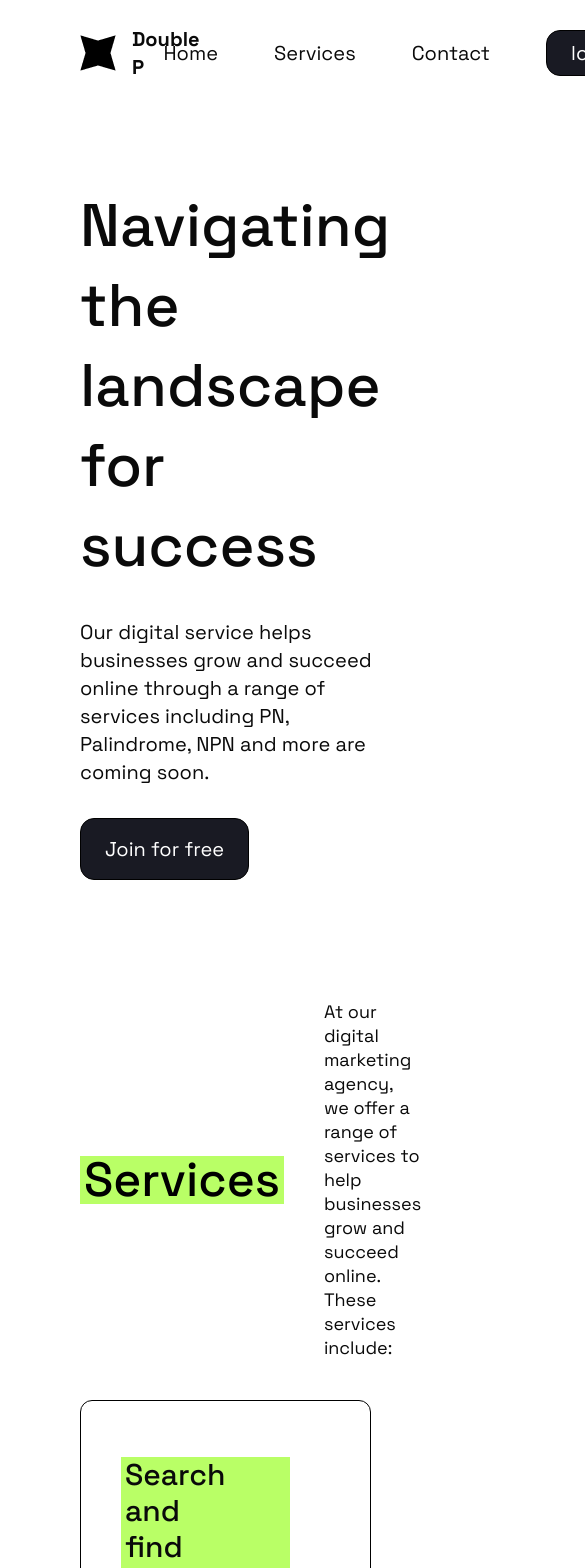
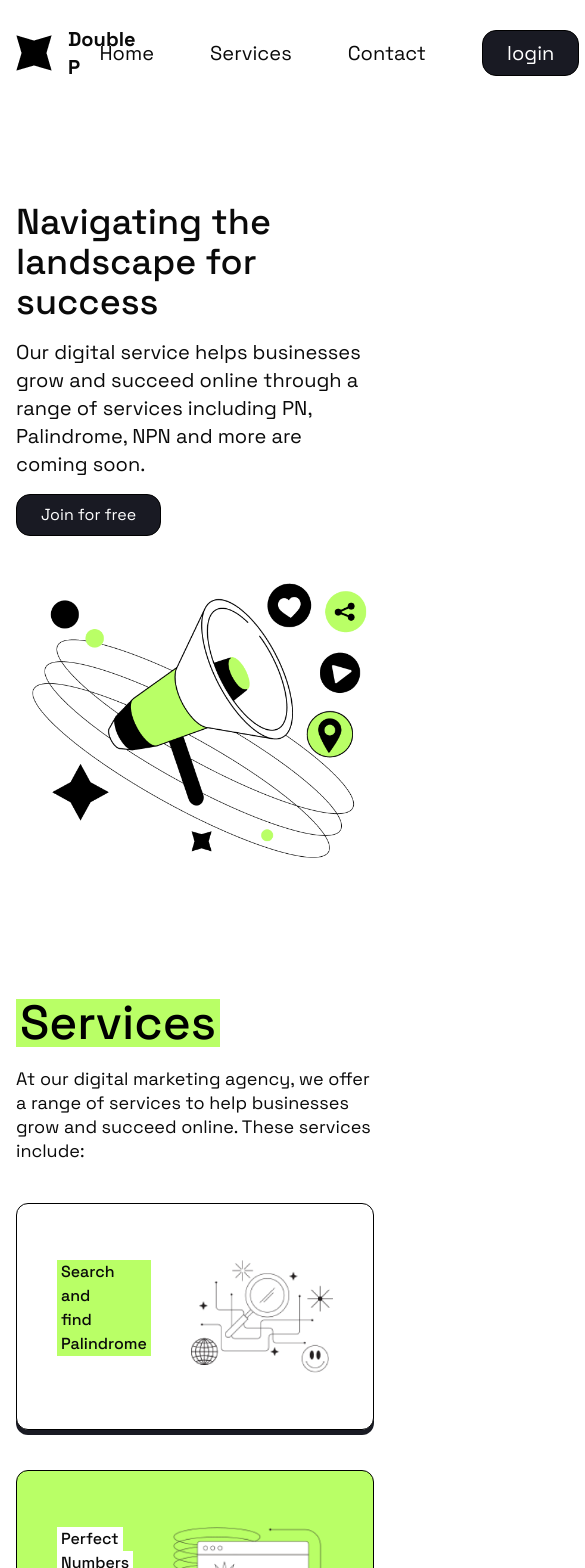
Before and after one commit to Mehdi-Guendouz/Double-P-App, a React (Vite) app: page / in a window 390 px wide. Shown: the top 1568 px of the page, 585 px wide, since content can reach past the window. Built offline with nearby package versions, Linux system fonts and the light colour scheme; no server answers.

Commit message:
responsive

```diff
--- a/src/components/Cards/ServiceCard.tsx
+++ b/src/components/Cards/ServiceCard.tsx
@@ -27,7 +27,7 @@ const ServiceCard = ({
             <>
               <div
                 className={cn(
-                  "text-3xl bg-primary-green px-1 font-medium h-fit w-fit max-w-[200px]",
+                  "sm:text-3xl text-base bg-primary-green px-1 font-medium h-fit w-fit max-w-[200px]",
                   titleClassName
                 )}
               >
@@ -35,7 +35,7 @@ const ServiceCard = ({
               </div>
               <div
                 className={cn(
-                  "text-3xl bg-primary-green px-1 font-medium h-fit w-fit max-w-[200px]",
+                  "sm:text-3xl text-base bg-primary-green px-1 font-medium h-fit w-fit max-w-[200px]",
                   titleClassName
                 )}
               >
@@ -46,7 +46,7 @@ const ServiceCard = ({
             <>
               <div
                 className={cn(
-                  "text-3xl bg-primary-green px-1 font-medium h-fit w-fit max-w-[200px]",
+                  "sm:text-3xl text-base bg-primary-green px-1 font-medium h-fit w-fit max-w-[200px]",
                   titleClassName
                 )}
               >
@@ -54,7 +54,7 @@ const ServiceCard = ({
               </div>
               <div
                 className={cn(
-                  "text-3xl bg-primary-green px-1 font-medium h-fit w-fit max-w-[400px]",
+                  "sm:text-3xl text-base bg-primary-green px-1 font-medium h-fit w-fit max-w-[400px]",
                   titleClassName
                 )}
               >
--- a/src/components/home/About.tsx
+++ b/src/components/home/About.tsx
@@ -3,19 +3,19 @@ import AboutPic from "../../assets/Illustration.png";
 
 const About = () => {
   return (
-    <div className="flex items-center justify-between gap-10">
-      <div className="max-w-[600px] text-left flex flex-col gap-8">
-        <h1 className="text-6xl leading-[80px] font-medium">
+    <div className="flex items-center justify-between gap-10  flex-col md:flex-row py-4">
+      <div className="max-w-[600px] text-left flex flex-col md:gap-8 gap-4">
+        <h1 className="lg:text-6xl  text-4xl leading-[40px] lg:leading-[80px] font-medium">
           Navigating the landscape for success
         </h1>
-        <p className="text-xl font-normal">
+        <p className="text-xl md:text-lg lg:text-xl font-normal">
           Our digital service helps businesses grow and succeed online through a
           range of services including PN, Palindrome, NPN and more are coming
           soon.
         </p>
         <Link
           to="/login"
-          className="text-center w-fit text-xl font-normal hover:text-black hover:bg-white border border-black px-6 py-4 rounded-[14px] bg-secondary-black text-white transition-all"
+          className="text-center w-fit md:text-xl text-base font-normal hover:text-black hover:bg-white border border-black px-6 lg:py-4 py-2 rounded-[14px] bg-secondary-black text-white transition-all"
         >
           Join for free
         </Link>
--- a/src/components/home/Footer.tsx
+++ b/src/components/home/Footer.tsx
@@ -7,8 +7,8 @@ import { Separator } from "../ui/separator";
 
 const Footer = () => {
   return (
-    <div className="bg-secondary-black rounded-t-45 py-10 px-10 space-y-10">
-      <div className="flex items-center justify-between">
+    <div className="bg-secondary-black rounded-t-45 md:py-10 px-4 py-4 md:px-10 md:space-y-10 space-y-5">
+      <div className="flex lg:items-center lg:justify-between flex-col lg:flex-row gap-4">
         <div className="flex items-center space-x-4">
           <img src={logo} alt="logo" />
           <span>
@@ -21,7 +21,7 @@ const Footer = () => {
           </span>
         </div>
         <div className="">
-          <ul className="flex items-center justify-center gap-14 capitalize text-white">
+          <ul className="flex items-center justify-center  lg:gap-14 gap-2 capitalize text-white flex-col md:flex-row">
             <li className="text-xl font-normal underline underline-offset-4">
               <Link to="#about">Home</Link>
             </li>
--- a/src/components/home/Services.tsx
+++ b/src/components/home/Services.tsx
@@ -6,8 +6,8 @@ import { Link } from "react-router-dom";
 
 const Services = () => {
   return (
-    <div className="flex flex-col py-10 gap-10">
-      <div className="flex items-center justify-start gap-10">
+    <div className="flex flex-col md:py-10 py-5 gap-10">
+      <div className="flex md:items-center md:justify-start items-start md:gap-10 gap-5 flex-col md:flex-row">
         <h3 className="bg-primary-green text-black font-medium text-5xl px-1">
           Services
         </h3>
@@ -34,7 +34,7 @@ const Services = () => {
       <div className="flex items-center justify-center py-4">
         <Link
           to="/login"
-          className="text-center w-fit text-xl font-normal hover:text-black hover:bg-white border border-black px-14 py-4 rounded-[14px] bg-secondary-black text-white transition-all"
+          className="text-center w-fit text-xl font-normal hover:text-black hover:bg-white border border-black px-4  lg:py-5 py-2 rounded-[14px] bg-secondary-black text-white transition-all"
         >
           Join Now
         </Link>
--- a/src/pages/Home.tsx
+++ b/src/pages/Home.tsx
@@ -5,7 +5,7 @@ import NavBar from "@/components/shared/NavBar";
 
 const Home = () => {
   return (
-    <div className="container mx-auto space-y-20 px-20">
+    <div className="container mx-auto space-y-20 md:px-20 px-4">
       <NavBar />
       <About />
       <Services />
```
